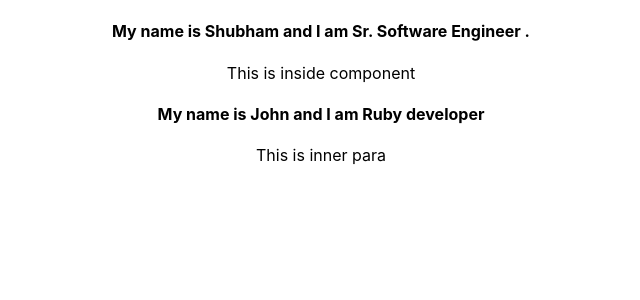
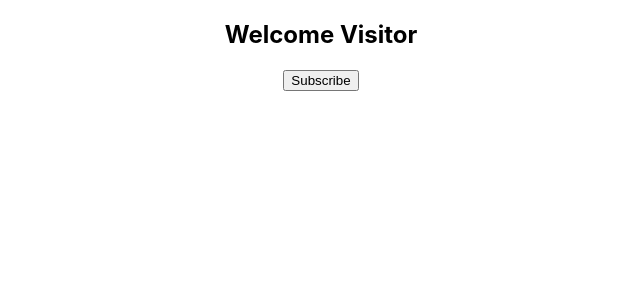
Before and after one commit to GeekShubhamRajput/react-js-learning, a React (Create React App) app: page / in a window 1280 px wide. Shown: the top 300 px of the page, without its empty margins (319-959 px from the left). Built offline with nearby package versions, Linux system fonts and the light colour scheme.

Commit message:
React State

```diff
--- a/src/App.js
+++ b/src/App.js
@@ -1,14 +1,12 @@
 import './App.css';
-import NameAndRole from './components/NameAndRole'
-import NameAndTechnology from './components/NameAndTechnology'
+import ReactState from './components/ReactState'
 
 function App() {
   return (
     <div className="App">
-      <NameAndRole name="Shubham" roleName="Sr. Software Engineer">This is inside component</NameAndRole>
-      <NameAndTechnology name="John" technologyName="Ruby"> This is inner para </NameAndTechnology>
+      <ReactState />
     </div>
-  )
+  );
 }
 
 export default App;
--- /dev/null
+++ b/src/components/ReactState.js
@@ -0,0 +1,24 @@
+import React, {Component} from 'react'
+
+class ReactState extends Component{
+  constructor(){
+    super()
+
+    this.state = { message: "Welcome Visitor" }
+  }
+
+  changeState() {
+    this.setState({ message: "Thank you for subscribe"})
+  }
+
+  render(){
+    return(
+      <div>
+        <h2>{this.state.message}</h2>
+        <button onClick={() => this.changeState() } >Subscribe</button>
+      </div>
+    )
+  }
+}
+
+export default ReactState
```
